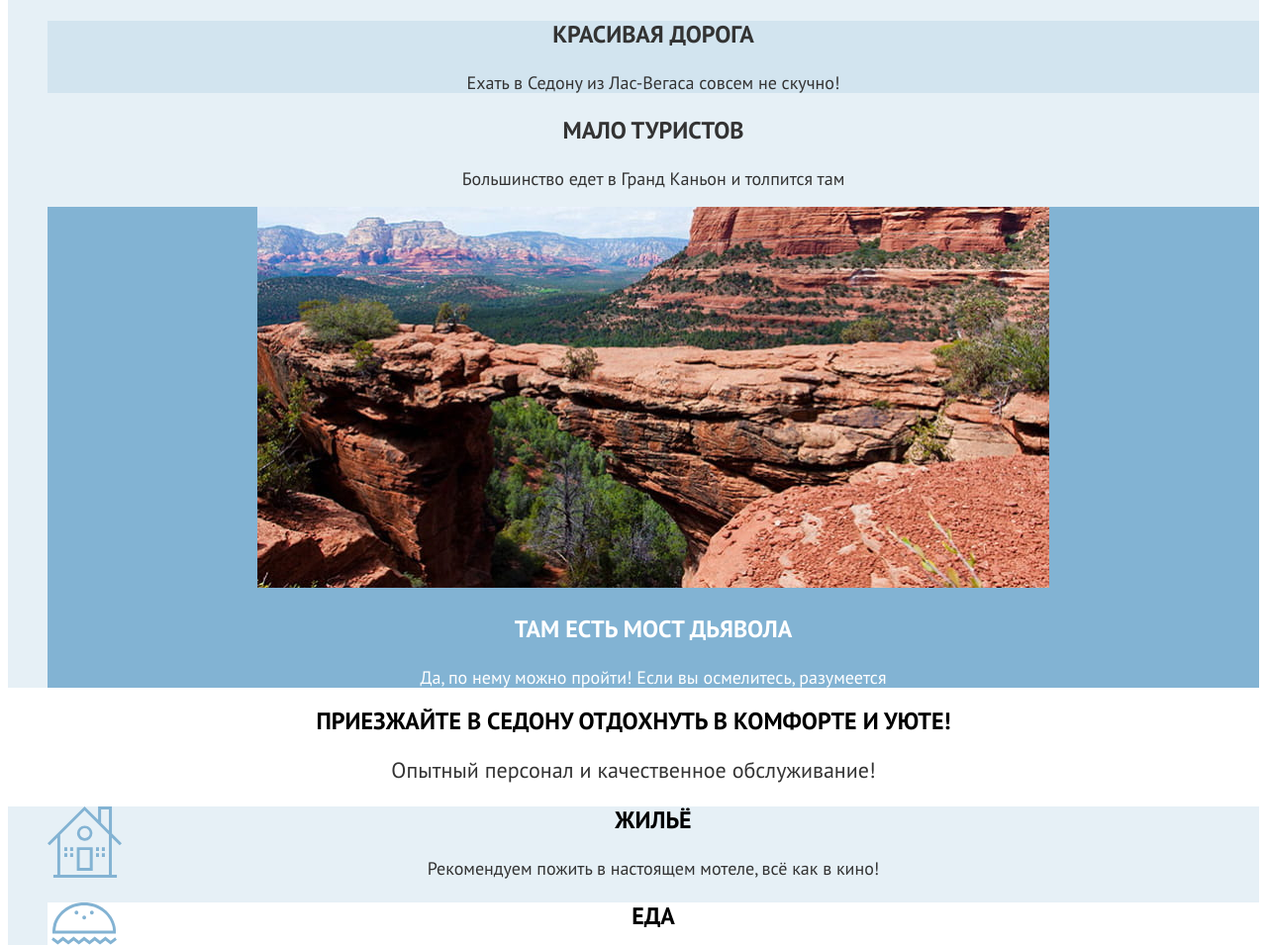
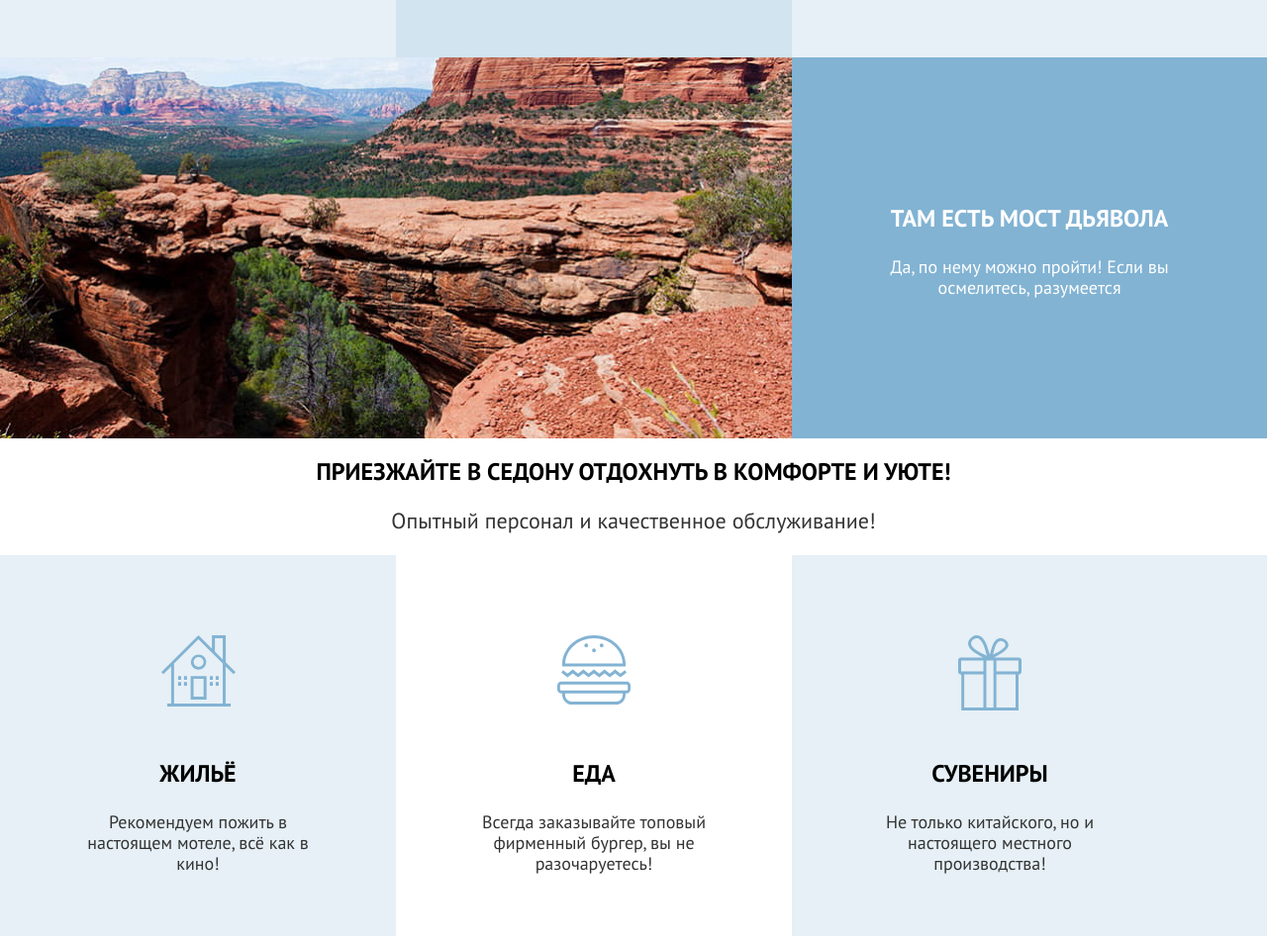
Before and after one commit to Alekssoo/My-Sedona, a website: page index.html in a window 1280 px wide. Shown: the part 1606-2561 px from the top of the page at 99% size. Drawn offline with Linux system fonts and the light colour scheme.

Commit message:
проведена первичная разбивка по сетке основной страницы и начата по странице каталога

```diff
--- a/index.html
+++ b/index.html
@@ -5,7 +5,6 @@
     <title>Городок «Седона»</title>
     <link rel="stylesheet" href="styles/styles.css" />
   </head>
-
   <body>
     <header class="page-header">
       <h1 class="visually-hidden">Городок «Седона»</h1>
@@ -55,7 +54,8 @@
       </nav>
     </header>
 
-    <main class="main-index">
+    <main class="main-index main-container">
+      <div class="page-container">
         <div class="welcome">
           <img
             class="welcome-text"
@@ -78,11 +78,14 @@
           <h2 class="visually-hidden">Преимущества</h2>
           <ul class="advantages-list">
             <li class="advantages-item advantages-rightimages">
+              <div class="advantages-text">
                 <h3 class="advantages-title">Настоящий городок</h3>
                 <p class="advantages-description">
                   Седона — не аттракцион для туристов, там течёт своя жизнь
                 </p>
+              </div>
               <img
+                class="advantages-image"
                 src="images\index-street.jpg"
                 width="800"
                 height="385"
@@ -109,16 +112,18 @@
             </li>
             <li class="advantages-item advantages-leftimages">
               <img
+                class="advantages-image"
                 src="images/stone-bridge.jpg"
                 width="800"
                 height="385"
                 alt="Фото моста Дьявола в Седоне"
               />
+              <div class="advantages-text">
                 <h3 class="advantages-title">Там есть мост дьявола</h3>
-
                 <p class="advantages-description">
                   Да, по нему можно пройти! Если вы осмелитесь, разумеется
                 </p>
+              </div>
             </li>
           </ul>
         </section>
@@ -165,7 +170,9 @@
         </section>
 
         <section class="newsletter">
-        <h2 class="newsletter-title section-title">Подпишитесь на рассылку</h2>
+          <h2 class="newsletter-title section-title">
+            Подпишитесь на рассылку
+          </h2>
           <form
             class="newsletter-form"
             action="https://echo.htmlacademy.ru/"
@@ -192,9 +199,11 @@
             </button>
           </form>
         </section>
+      </div>
     </main>
 
     <footer class="page-footer">
+      <div class="page-footer-container">
         <section class="footer-social">
           <h2 class="visually-hidden">Соцсети</h2>
           <ul class="social-list">
@@ -225,12 +234,12 @@
               >+7 (812) 812-12-12</a
             >
           </address>
+        </section>
         <a
-          class="contacts-map-link"
+          class="footer-map-link logo"
           href="https://htmlacademy.ru/intensive/htmlcss"
         ></a>
-        <img class="logo" src="#" alt="Лого HTML Academy" />
-      </section>
+      </div>
     </footer>
   </body>
 </html>
--- a/styles/styles.css
+++ b/styles/styles.css
@@ -14,7 +14,15 @@
   font-display: swap;
 }
 
+html {
+  height: 100%;
+}
+
 body {
+  margin: 0;
+  display: flex;
+  flex-direction: column;
+  min-height: 100%;
   font-family: "PT Sans", "Arial", sans-serif;
   font-size: 18px;
   line-height: 21px;
@@ -51,8 +59,21 @@ body {
   background-color: #fff;
 }
 
+.navigation {
+  display: flex;
+  margin: 0 auto;
+}
+
 .navigation-list {
   list-style-type: none;
+  margin: 0;
+  padding: 0;
+  width: 600px;
+}
+
+.navigation-user {
+  max-width: 310px;
+  margin-left: auto;
 }
 
 .navigation-link,
@@ -81,12 +102,20 @@ body {
   line-height: 78px;
 }
 
+.main-container {
+  flex-grow: 1;
+}
+
 .main-index {
   text-align: center;
 }
 
 .main-inner ul {
   list-style-type: none;
+}
+
+.page-container {
+  margin: 0 auto;
 }
 
 .welcome {
@@ -127,17 +156,41 @@ body {
 }
 
 .advantages-list {
+  display: flex;
+  flex-wrap: wrap;
   list-style-type: none;
+  margin: 0;
+  padding: 0;
 }
 
 .advantages {
   background-color: rgba(131, 179, 211, 0.2);
 }
 
+.advantages-item {
+  width: 400px;
+  height: 385px;
+  box-sizing: border-box;
+  padding: 112.5px 85px;
+}
+
 .advantages-item:first-child,
 .advantages-item:last-child {
   color: #fff;
   background-color: #82b3d3;
+  width: 100%;
+  display: flex;
+  justify-content: space-between;
+  align-items: center;
+  padding-left: 0;
+  padding-right: 0;
+}
+.advantages-image {
+}
+
+.advantages-text {
+  flex-grow: 1;
+  padding: 0 85px;
 }
 
 .advantages-item:nth-child(3) {
@@ -155,22 +208,37 @@ body {
 .services-list {
   list-style-type: none;
   background-color: rgba(131, 179, 211, 0.2);
+  margin: 0;
+  padding: 0;
+  display: flex;
+  flex-wrap: wrap;
+}
+
+.services-item {
+  width: 400px;
+  height: 385px;
+  box-sizing: border-box;
+  padding: 81px 85px;
+  padding-top: 183px;
 }
 
 .services-item:first-child {
   background-image: url("../images/icons/house.svg");
   background-repeat: no-repeat;
+  background-position: center 81px;
 }
 
 .services-item:nth-child(2) {
   background-color: #fff;
   background-image: url("../images/icons/food.svg");
   background-repeat: no-repeat;
+  background-position: center 81px;
 }
 
 .services-item:last-child {
   background-image: url("../images/icons/present.svg");
   background-repeat: no-repeat;
+  background-position: center 81px;
 }
 
 .services-about {
@@ -403,6 +471,13 @@ body {
   background-color: #fff;
 }
 
+.page-footer-container {
+  display: flex;
+  margin: 0 auto;
+  justify-content: space-between;
+  padding: 40px 70px 30px;
+}
+
 .social-list {
   list-style-type: none;
 }
@@ -447,6 +522,9 @@ body {
 }
 
 .logo {
+  display: inline-block;
   background-image: url("../images/logo-html-academy.svg");
   background-repeat: no-repeat;
+  width: 115px;
+  height: 33px;
 }
```
Also changed, not shown: catalog.html (+31 -12 lines). Lines whose indentation alone changed are shown as unchanged.
